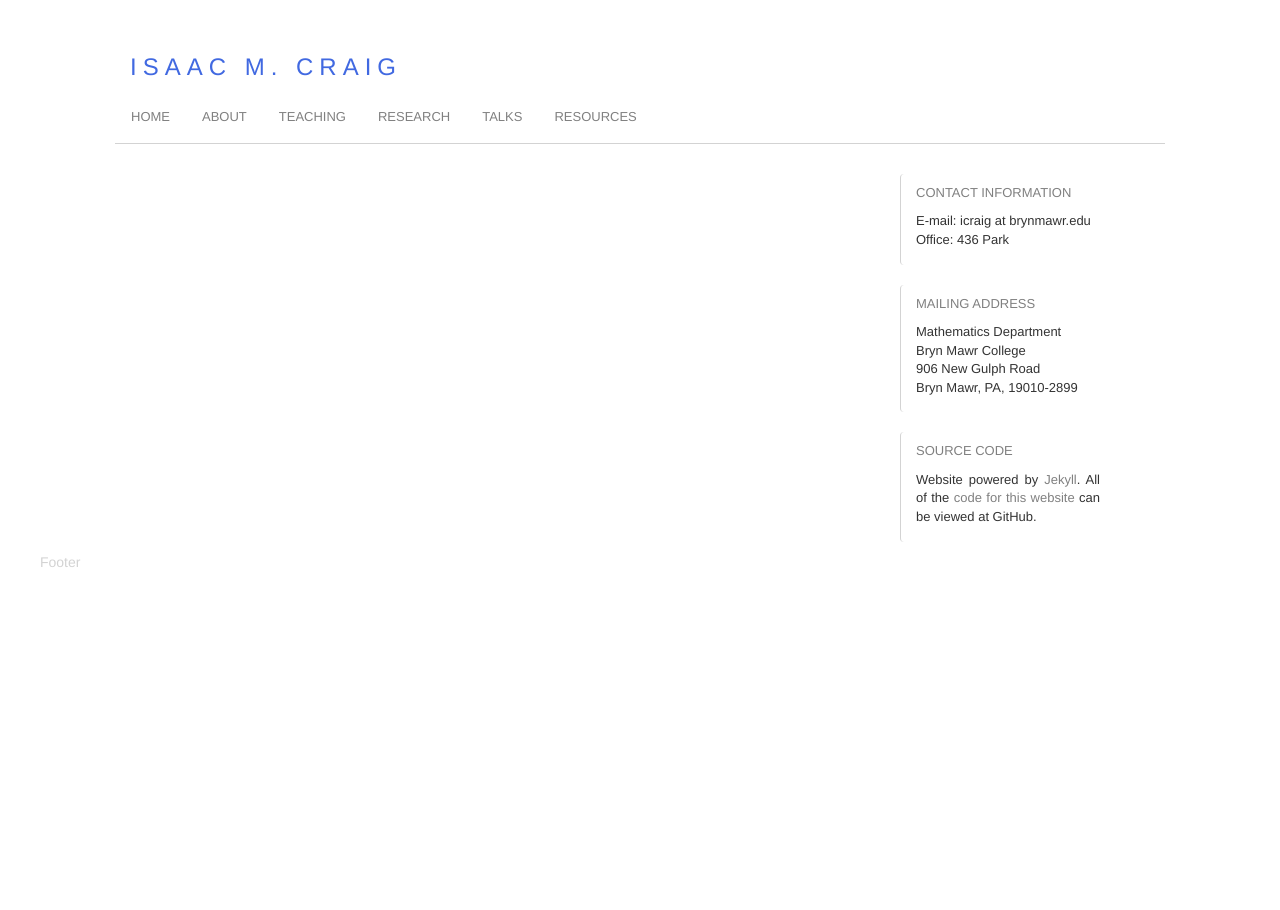
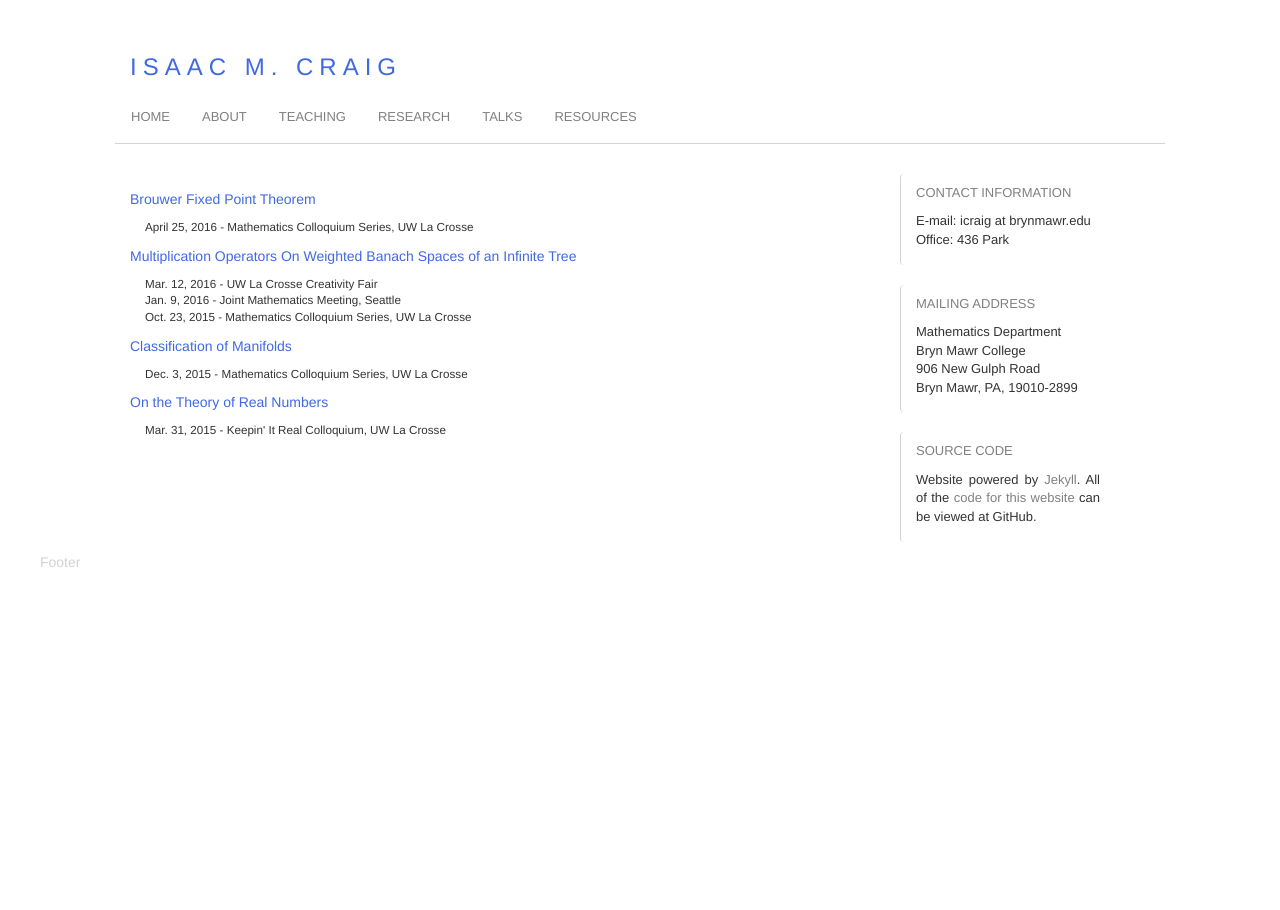
Before and after one commit to isundberg/isaacmc.github.io, a Jekyll site: the page built from talks/index.html, in a window 1280 px wide. Built offline with Jekyll 4.4.1, drawn with Linux system fonts in a browser that asks for light colours.

Commit message:
Update index.html

```diff
--- a/talks/index.html
+++ b/talks/index.html
@@ -2,3 +2,25 @@
 layout: default
 title:
 ---
+
+<div id="contentItem" class="col-sm-8">Brouwer Fixed Point Theorem</div>
+<ul id="contentList" class="col-sm-8">
+  <li>April 25, 2016 - Mathematics Colloquium Series, UW La Crosse</li>
+</ul>
+
+<div id="contentItem" class="col-sm-8">Multiplication Operators On Weighted Banach Spaces of an Infinite Tree</div>
+<ul id="contentList" class="col-sm-8">
+  <li>Mar. 12, 2016 - UW La Crosse Creativity Fair</li>
+  <li>Jan. 9, 2016 - Joint Mathematics Meeting, Seattle</li>
+  <li>Oct. 23, 2015 - Mathematics Colloquium Series, UW La Crosse</li>
+</ul>
+
+<div id="contentItem" class="col-sm-8">Classification of Manifolds</div>
+<ul id="contentList" class="col-sm-8">
+  <li>Dec. 3, 2015 - Mathematics Colloquium Series, UW La Crosse</li>
+</ul>
+
+<div id="contentItem" class="col-sm-8">On the Theory of Real Numbers</div>
+<ul id="contentList" class="col-sm-8">
+  <li>Mar. 31, 2015 - Keepin' It Real Colloquium, UW La Crosse</li>
+</ul>
```
